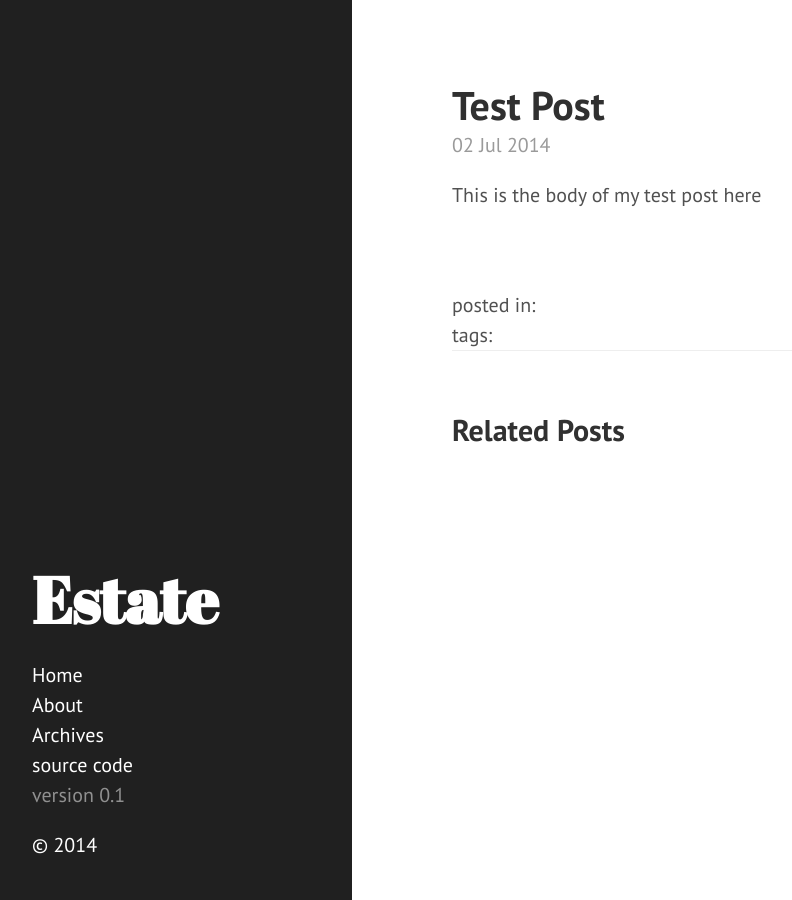
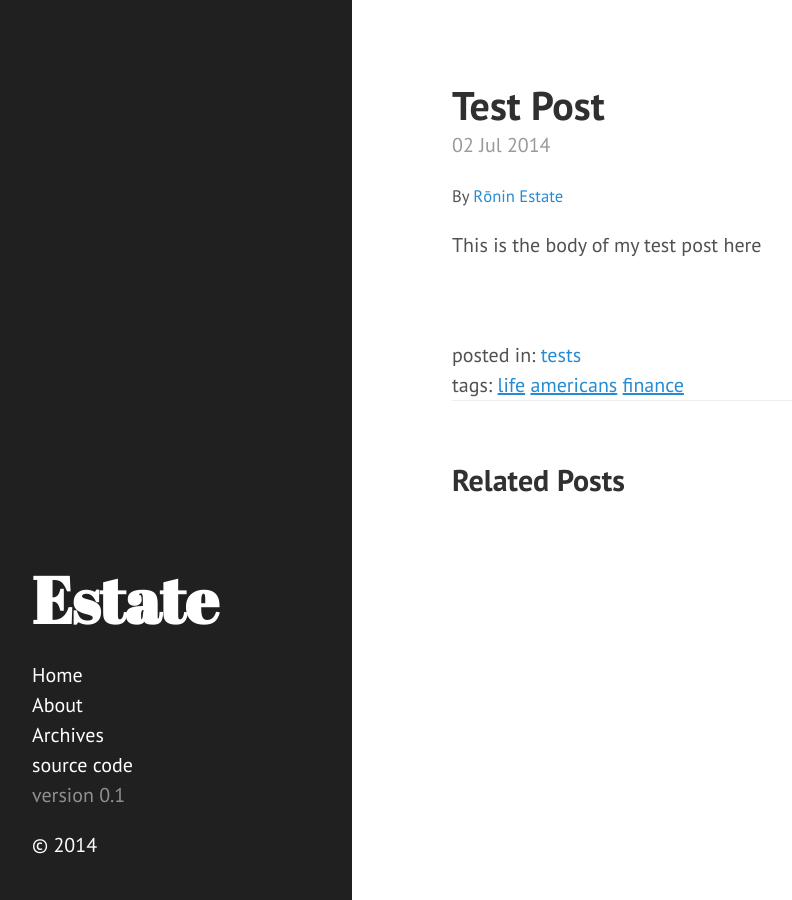
Before and after one commit to hypergamy/hypergamy.github.io, a Jekyll site: the page built from _posts/2014-07-02-test-post.md, in a window 1280 px wide. Shown: the whole page, without its empty margins (8-800 px from the left). Built offline with Jekyll 4.4.1, drawn with Linux system fonts in a browser that asks for light colours; Markdown is read by kramdown in place of the engine named in the settings; comment, search, counter and statistics services are not loaded.

Commit message:
added tags on test post

```diff
--- a/_posts/2014-07-02-test-post.md
+++ b/_posts/2014-07-02-test-post.md
@@ -1,6 +1,10 @@
 ---
 layout: post
 title: Test Post
+author: ronin
+category: tests
+tags: life americans finance
+summary: A sample post summary here
 ---
 
 This is the body of my test post here
```
